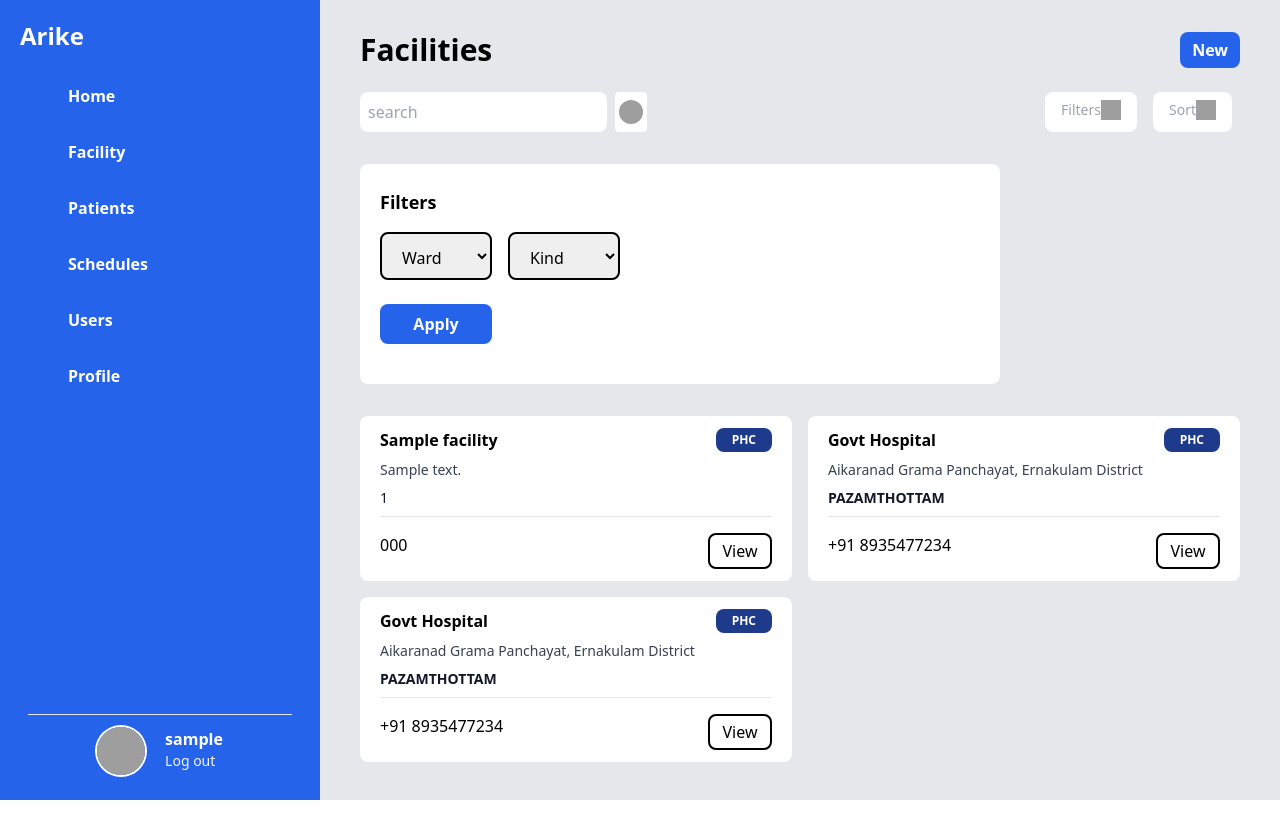
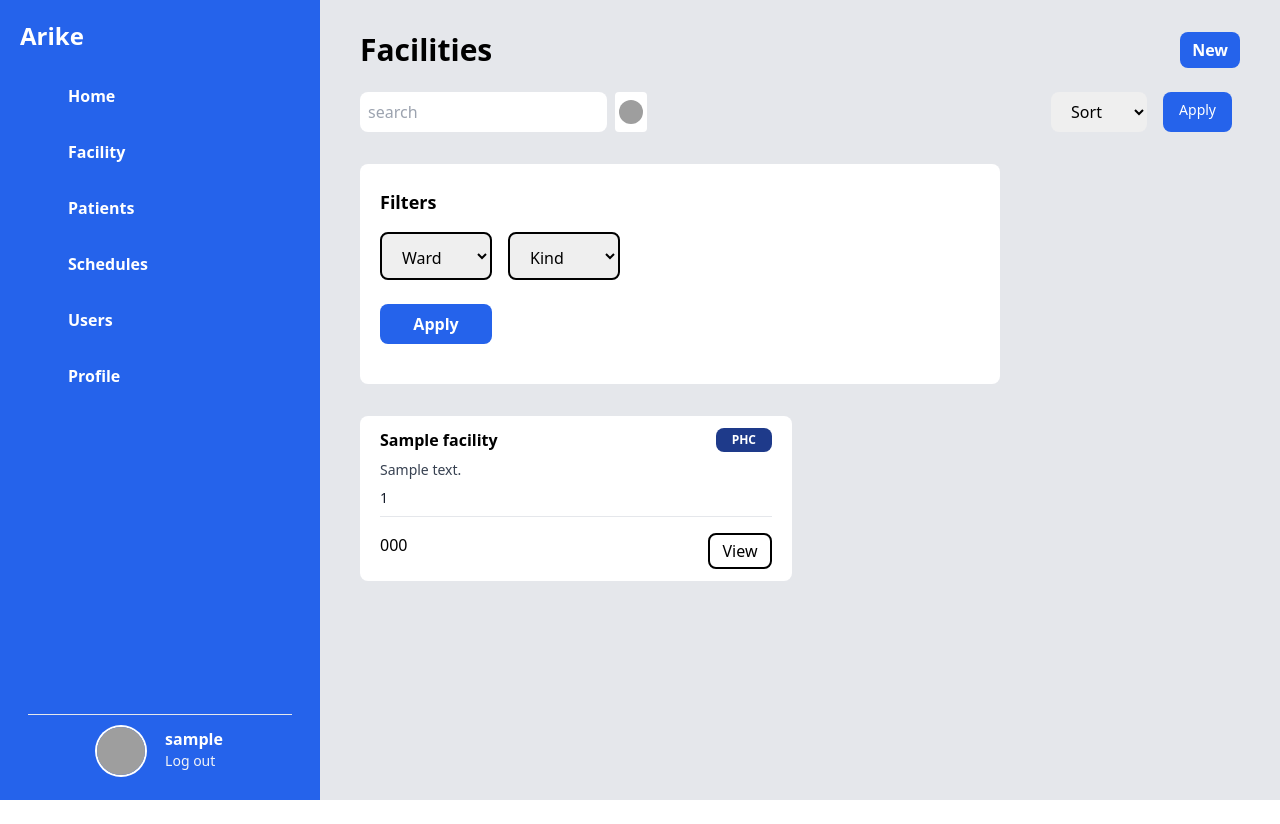
Before and after one commit to AJgthb2002/Arike-project, a Django app: page /facilities/ in a window 1280 px wide. Run offline with Django 4.2, Linux system fonts and the light colour scheme; a user stored in the database is signed in; tables that the repository leaves empty hold one stand-in row (values such as "Sample post"); some libraries are stand-ins or nearby versions; grey boxes are pictures that could not be loaded.

Commit message:
added user views

```diff
--- a/arikeapp/views.py
+++ b/arikeapp/views.py
@@ -32,8 +32,13 @@ class GenericPatientsView(LoginRequiredMixin,View):
         patients_data= Patient.objects.filter(deleted=False)
         print(len(patients_data))
         search_term=request.GET.get('search')
+        sort_by = request.GET.get('sort')
         if search_term:
             patients_data= patients_data.filter(first_name__icontains=search_term) | patients_data.filter(last_name__icontains=search_term)
+        if sort_by == "AZ":
+            patients_data= patients_data.order_by('first_name')
+        if sort_by == "ZA":
+            patients_data= patients_data.order_by('-first_name')
 
         return render(request, self.template, {"myuser": current_user,"patients_data":patients_data})
 
@@ -189,10 +194,15 @@ class GenericFacilitiesView(LoginRequiredMixin, View):
         print(len(facility_data))
         wards_data=Ward.objects.filter(deleted=False)
         search_term=request.GET.get('search')
+        sort_by=request.GET.get('sort')
         filter_ward_term=request.GET.get('filter-ward')
         filter_kind_term=request.GET.get('filter-kind')
         if search_term:
             facility_data= facility_data.filter(name__icontains=search_term) | facility_data.filter(address__icontains=search_term)
+        if sort_by == "AZ":
+            facility_data= facility_data.order_by('name')
+        if sort_by == "ZA":
+            facility_data= facility_data.order_by('-name')
         if filter_ward_term not in [ None,"default"]:
             facility_data= facility_data.filter(ward__name=filter_ward_term)
         if filter_kind_term not in [ None,"default"]:
@@ -393,18 +403,18 @@ class GenericHomeView(LoginRequiredMixin,View):
 # def view_dashboard(request):
 #     return render(request,"dashboard_layout.html")
 
-@login_required
-def view_home(request):
-    return render(request,"home2.html",{"myusername":"Alex Doe"})
+# @login_required
+# def view_home(request):
+#     return render(request,"home2.html",{"myusername":"Alex Doe"})
 
-def view_users(request):
-    return render(request,"user_list.html",{"myusername":"Alex Doe"})
+# def view_users(request):
+#     return render(request,"user_list.html",{"myusername":"Alex Doe"})
 
-def view_profile(request):
-    return render(request,"profile.html",{"myusername":"Alex Doe"})
+# def view_profile(request):
+#     return render(request,"profile.html",{"myusername":"Alex Doe"})
 
-def create_user_view(request):
-    return render(request,"create_user.html",{"myusername":"Alex Doe"})
+# def create_user_view(request):
+#     return render(request,"create_user.html",{"myusername":"Alex Doe"})
 
 # User ------------------------------------------------------------------------
 class UserSignUpForm(UserCreationForm):
@@ -438,6 +448,14 @@ class GenericUsersView(LoginRequiredMixin, View):
         users_data=Myuser.objects.filter(deleted=False)
         superusers = Myuser.objects.filter(is_superuser=True)
         search_term=request.GET.get('search')
+        sort_by = request.GET.get('sort')
+
+        if sort_by == "AZ":
+            users_data= users_data.order_by('first_name')
+            superusers= superusers.order_by('first_name')
+        if sort_by == "ZA":
+            users_data= users_data.order_by('-first_name')
+            superusers= superusers.order_by('-first_name')
         if search_term:
             users_data= users_data.filter(first_name__icontains=search_term) | users_data.filter(last_name__icontains=search_term)
             superusers = superusers.filter(first_name__icontains=search_term)| superusers.filter(last_name__icontains=search_term)
@@ -453,10 +471,10 @@ class GenericUserDetailView(LoginRequiredMixin,View):
         user_obj = Myuser.objects.get(id=pk)
         return render(request, self.template, {"myuser": current_user,"userobj":user_obj})
 
-class GenericUserDeleteView(AuthorisedPatientsGenerator, DeleteView):
+class GenericUserDeleteView(LoginRequiredMixin, DeleteView):
     model=Myuser
     template_name="delete_user.html"
-    success_url="users/"
+    success_url="/users/"
 
     def get_object(self, queryset=None):
         return get_object_or_404(Myuser, pk=self.kwargs.get('pk'))
@@ -465,3 +483,22 @@ class GenericUserDeleteView(AuthorisedPatientsGenerator, DeleteView):
         context = super().get_context_data(**kwargs)
         context['myuser'] = self.request.user
         return context
+
+class GenericUserUpdateView(LoginRequiredMixin, UpdateView):
+    model=Myuser
+    form_class=UserSignUpForm
+    template_name="update_user.html"
+    success_url="/users/"
+
+    def get_object(self, queryset=None):
+        return get_object_or_404(Myuser, pk=self.kwargs.get('pk'))
+
+    def get_context_data(self, **kwargs):
+        context = super().get_context_data(**kwargs)
+        context['myuser'] = self.request.user
+        return context
+
+    def form_valid(self, form):
+        self.object = form.save()
+        self.object.save()
+        return HttpResponseRedirect("/users/")
--- a/arikeproject/settings.py
+++ b/arikeproject/settings.py
@@ -1,6 +1,7 @@
 
 from pathlib import Path
 import os
+
 
 # Build paths inside the project like this: BASE_DIR / 'subdir'.
 BASE_DIR = Path(__file__).resolve().parent.parent
--- a/arikeproject/urls.py
+++ b/arikeproject/urls.py
@@ -9,7 +9,6 @@ from django.contrib.auth.views import LogoutView
 urlpatterns = [
     path('admin/', admin.site.urls),
     path('', UserLoginView.as_view()),
-    # path('dashboard/', view_dashboard),
     path('home/', GenericHomeView.as_view()),
     path('users/', GenericUsersView.as_view()),
     path('profile/', GenericProfileView.as_view()),
@@ -30,6 +29,6 @@ urlpatterns = [
     path('delete-user/<pk>/', GenericUserDeleteView.as_view()),
     path('update-patient/<pk>/',GenericPatientUpdateView.as_view()),
     path('update-facility/<pk>/',GenericFacilityUpdateView.as_view()),
+    path('update-user/<pk>/',GenericUserUpdateView.as_view()),
     path('logout/', LogoutView.as_view()),
-    # path('signup/', UserCreateView.as_view()),
 ]
--- a/templates/facility_list.html
+++ b/templates/facility_list.html
@@ -32,26 +32,27 @@
               </button>
             </div>
           </form>
-          <div class="flex justify-center">
-            <div
-              class="flex justify-between rounded-lg text-gray-400 bg-white text-sm py-2 px-4 mx-2 h-10"
-            >
-              Filters
-              <img
-                src="https://cdn-icons.flaticon.com/png/512/2985/premium/2985150.png?token=exp=1645957558~hmac=27bb911f80a375b4dc065f106dcdf1bc"
-                class="h-5 w-5 color-grey"
-              />
+
+          <form method="get">
+            <div class="flex justify-center">
+              <div class="mr-2">
+                <select
+                  name="sort"
+                  id="sort"
+                  class="rounded-lg px-4 py-1 h-10 w-24"
+                >
+                  <option value="default">Sort</option>
+                  <option value="AZ">A->Z</option>
+                  <option value="ZA">Z->A</option>
+                </select>
+              </div>
+              <button
+                class="flex justify-between rounded-lg text-white bg-blue-600 text-sm py-2 px-4 mx-2 h-10"
+              >
+                Apply
+              </button>
             </div>
-            <div
-              class="flex justify-between rounded-lg text-gray-400 bg-white text-sm py-2 px-4 mx-2 h-10"
-            >
-              Sort
-              <img
-                src="https://cdn-icons.flaticon.com/png/512/2985/premium/2985150.png?token=exp=1645957558~hmac=27bb911f80a375b4dc065f106dcdf1bc"
-                class="h-5 w-5 color-grey"
-              />
-            </div>
-          </div>
+          </form>
         </div>
       </div>
       <div class="flex flex-col basis-4/5 pb-8">
@@ -116,61 +117,6 @@
             </div>
           </div>
           {% endfor %}
-
-          <div class="bg-white w-full px-5 py-3 rounded-lg">
-            <div class="flex flex-col">
-              <div class="flex justify-between">
-                <h3 class="mx-0 text-black font-semibold">Govt Hospital</h3>
-                <div
-                  class="flex rounded-lg bg-blue-900 font-semibold text-xs text-white px-4 py-1"
-                >
-                  PHC
-                </div>
-              </div>
-              <p class="text-sm text-gray-700 mt-2">
-                Aikaranad Grama Panchayat, Ernakulam District
-              </p>
-              <h4 class="text-sm my-2 text-gray-900 font-semibold">
-                PAZAMTHOTTAM
-              </h4>
-              <hr class="mb-4" />
-              <div class="flex justify-between">
-                <h4 class="text-md">+91 8935477234</h4>
-                <button
-                  class="border-2 border-black w-16 px-2 py-1 rounded-lg hover:bg-black hover:text-white"
-                >
-                  View
-                </button>
-              </div>
-            </div>
-          </div>
-          <div class="bg-white w-full px-5 py-3 rounded-lg">
-            <div class="flex flex-col">
-              <div class="flex justify-between">
-                <h3 class="mx-0 text-black font-semibold">Govt Hospital</h3>
-                <div
-                  class="flex rounded-lg bg-blue-900 font-semibold text-xs text-white px-4 py-1"
-                >
-                  PHC
-                </div>
-              </div>
-              <p class="text-sm text-gray-700 mt-2">
-                Aikaranad Grama Panchayat, Ernakulam District
-              </p>
-              <h4 class="text-sm my-2 text-gray-900 font-semibold">
-                PAZAMTHOTTAM
-              </h4>
-              <hr class="mb-4" />
-              <div class="flex justify-between">
-                <h4 class="text-md">+91 8935477234</h4>
-                <button
-                  class="border-2 border-black w-16 px-2 py-1 rounded-lg hover:bg-black hover:text-white"
-                >
-                  View
-                </button>
-              </div>
-            </div>
-          </div>
         </div>
       </div>
     </div>
--- a/templates/user_details.html
+++ b/templates/user_details.html
@@ -14,12 +14,12 @@
             <button
               class="border-2 border-black px-4 h-10 mr-4 w-20 rounded-lg hover:bg-black hover:text-white"
             >
-              <a href="/delete-user/1/">Delete</a>
+              <a href="/delete-user/{{userobj.id}}/">Delete</a>
             </button>
             <button
               class="border-2 border-black bg-black px-4 h-10 w-20 rounded-lg hover:bg-white hover:text-black text-white"
             >
-              <a href="/update-user/1/">Edit</a>
+              <a href="/update-user/{{userobj.id}}/">Edit</a>
             </button>
           </div>
         </div>
```
Also changed, not shown: templates/patients_list.html (+19 -56 lines), templates/update_user.html (added, +33 -0 lines), templates/user_list.html (+19 -19 lines).
